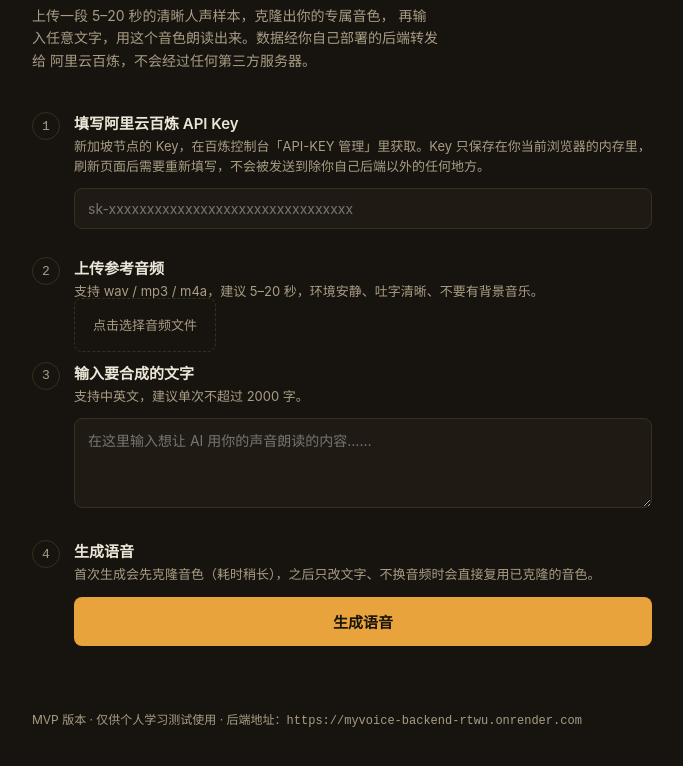
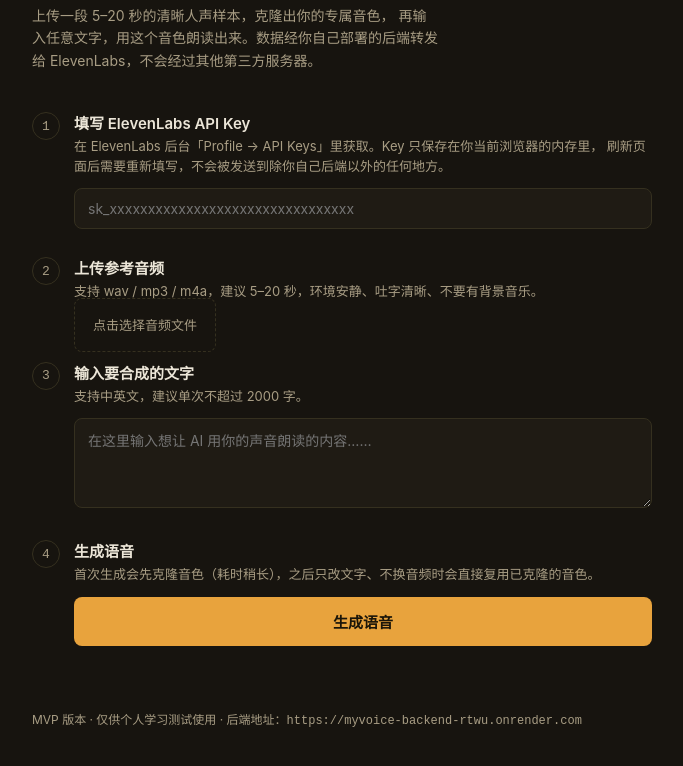
Before and after one commit to Jordani-Ho/MyVoice, a plain HTML site: page frontend/index.html in a window 1280 px wide. Shown: the part 154-920 px from the top of the page, without its empty margins (298-981 px from the left). Drawn offline with Linux system fonts and the light colour scheme.

Commit message:
Add files via upload

```diff
--- a/frontend/index.html
+++ b/frontend/index.html
@@ -218,7 +218,7 @@
     <p>
       上传一段 5–20 秒的清晰人声样本，克隆出你的专属音色，
       再输入任意文字，用这个音色朗读出来。数据经你自己部署的后端转发给
-      阿里云百炼，不会经过任何第三方服务器。
+      ElevenLabs，不会经过其他第三方服务器。
     </p>
   </header>
 
@@ -226,12 +226,12 @@
   <div class="step" id="step-key">
     <div class="num">1</div>
     <div class="step-body">
-      <div class="step-title">填写阿里云百炼 API Key</div>
+      <div class="step-title">填写 ElevenLabs API Key</div>
       <div class="step-hint">
-        新加坡节点的 Key，在百炼控制台「API-KEY 管理」里获取。Key 只保存在你当前浏览器的内存里，
+        在 ElevenLabs 后台「Profile → API Keys」里获取。Key 只保存在你当前浏览器的内存里，
         刷新页面后需要重新填写，不会被发送到除你自己后端以外的任何地方。
       </div>
-      <input type="password" id="apiKey" placeholder="sk-xxxxxxxxxxxxxxxxxxxxxxxxxxxxxxxx" />
+      <input type="password" id="apiKey" placeholder="sk_xxxxxxxxxxxxxxxxxxxxxxxxxxxxxxxx" />
     </div>
   </div>
 
@@ -357,7 +357,7 @@
     const text = ttsText.value.trim();
     const file = fileInput.files[0];
 
-    if (!apiKey) return setStatus("请先填写阿里云百炼 API Key。", "error");
+    if (!apiKey) return setStatus("请先填写 ElevenLabs API Key。", "error");
     if (!cachedVoiceId && !file) return setStatus("请先上传一段参考音频。", "error");
     if (!text) return setStatus("请输入要合成的文字。", "error");
 
```
